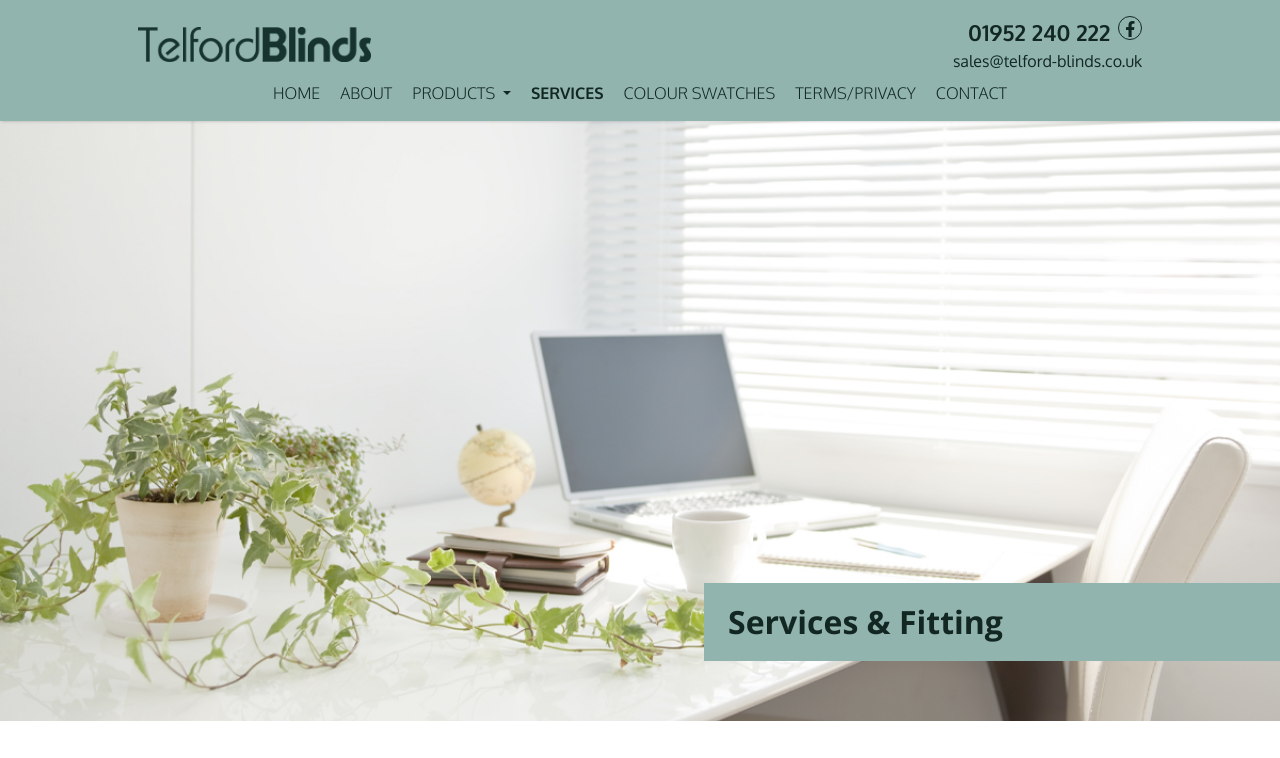
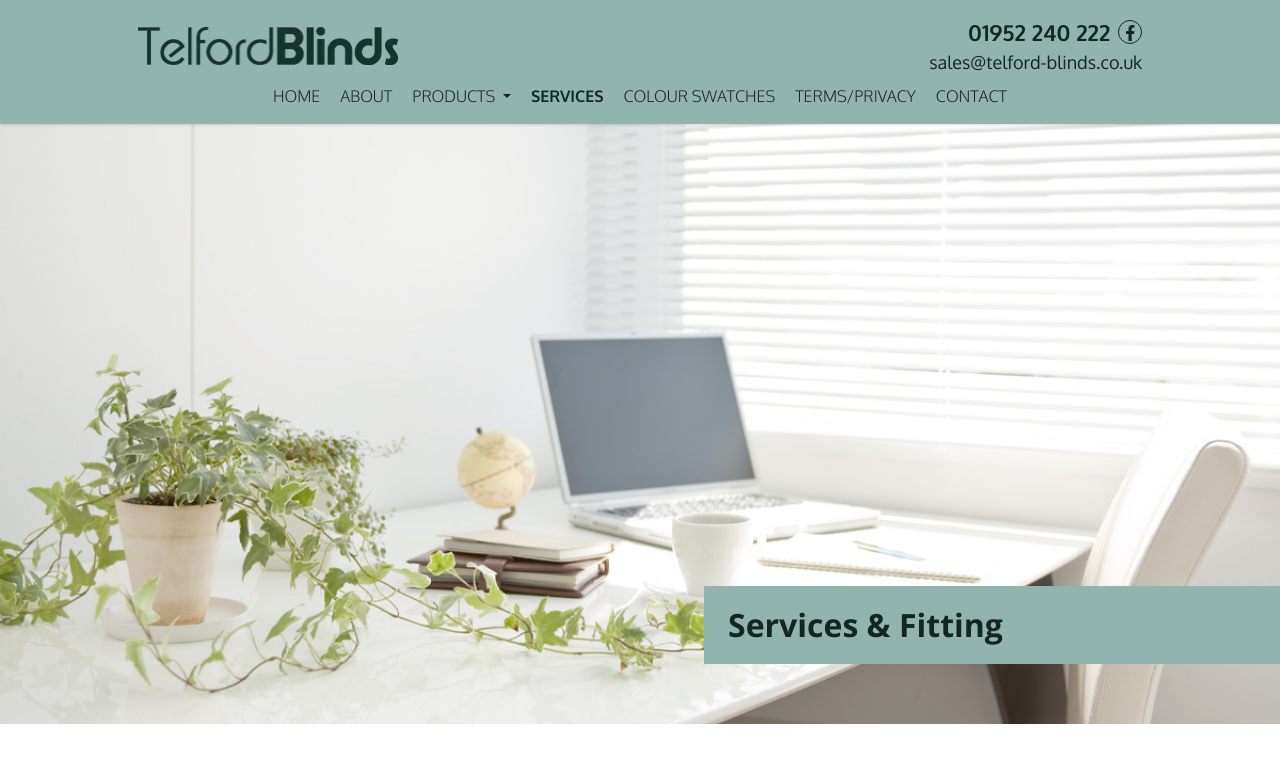
Before and after one commit to rifatbhuiya567/telford, a plain HTML site: page services.html in a window 1280 px wide. Shown: the top 758 px of the page. Drawn offline with nearby package versions, Linux system fonts and the light colour scheme; a web font is replaced by a local one.

Commit message:
Update services.html

```diff
--- a/services.html
+++ b/services.html
@@ -35,13 +35,13 @@
     <div class="container">
       <div class="container-padding">
         <div class="row justify-content-between align-items-center">
-          <div class="col-lg-3">
+          <div class="col-lg-4">
             <a href="./index.html">
-              <img src="images/logo.png" class="w-100" alt="main logo" />
+              <img src="images/logo.png" class="web-logo" alt="main logo" />
             </a>
           </div>
-          <div class="col-lg-3 text-end header-links">
-            <ul class="d-flex justify-content-end gap-2">
+          <div class="col-lg-4 text-end header-links">
+            <ul class="d-flex justify-content-end gap-2 align-items-center">
               <li>
                 <a href="tel:01952240222" class="tel">01952 240 222</a>
               </li>
@@ -51,7 +51,7 @@
                 </a>
               </li>
             </ul>
-            <a href="mailto:sales@telford-blinds.co.uk">
+            <a href="mailto:sales@telford-blinds.co.uk" class="h-mail">
               sales@telford-blinds.co.uk
             </a>
           </div>
@@ -120,7 +120,7 @@
           <div class="col-6">
             <div class="logo">
               <a href="./index.html">
-                <img src="images/logo.png" class="w-100" alt="logo" />
+                <img src="images/logo.png" class="mobile-logo" alt="logo" />
               </a>
             </div>
           </div>
@@ -270,7 +270,7 @@
                 </div>
               </div>
             </div>
-            <div class="col-lg-5">
+            <div class="col-lg-5 m-mt">
               <div class="services-right">
                 <div class="img">
                   <img src="images/services/s1.jpg" class="w-100" alt="image" />
@@ -450,6 +450,12 @@
   </footer>
   <!-- Footer End -->
 
+  <!-- Back to Top Start -->
+  <div class="btt">
+    <i class="fa-solid fa-arrow-up"></i>
+  </div>
+  <!-- Back to Top End -->
+
   <script src="https://cdn.jsdelivr.net/npm/bootstrap@5.3.2/dist/js/bootstrap.bundle.min.js"></script>
   <!-- Bootstrap 5.3 -->
 
```
